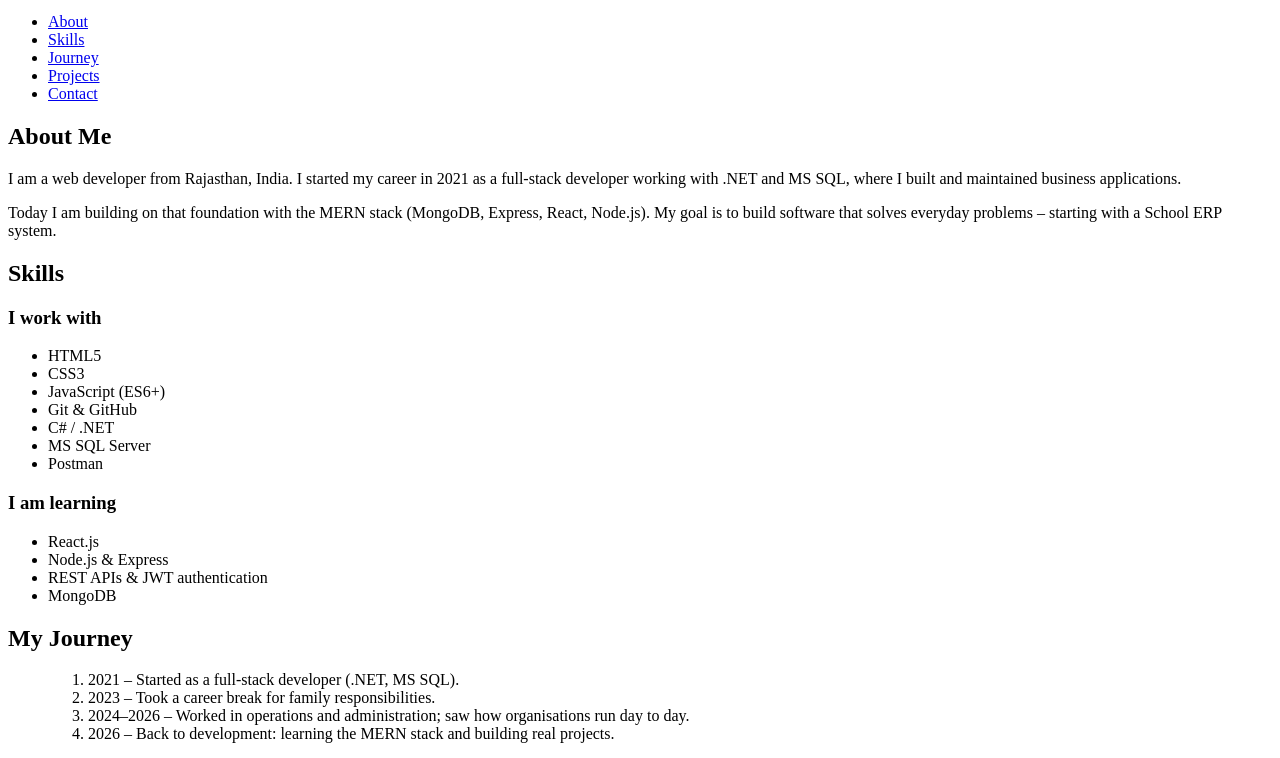
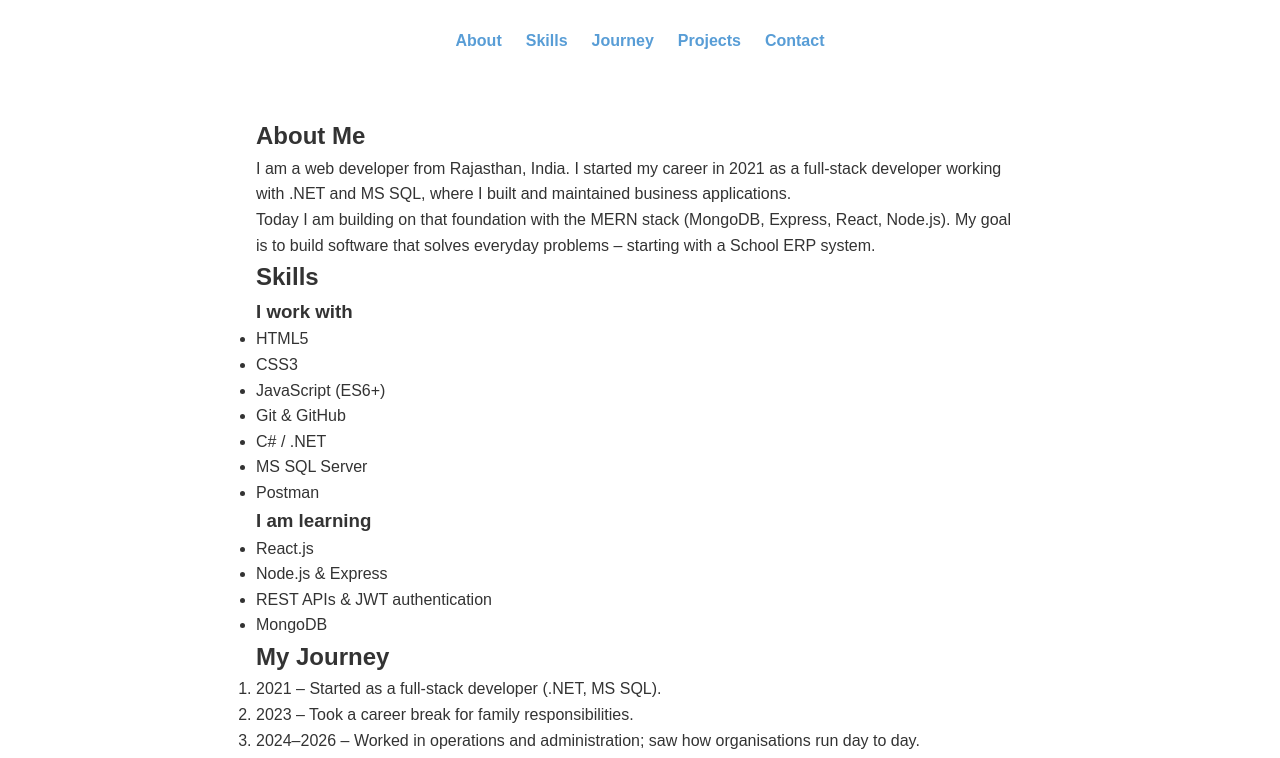
Before and after one commit to himanshu-saini-dev/portfolio, a plain HTML site: page index.html in a window 1280 px wide. Shown: the part 101-859 px from the top of the page. Drawn offline with Linux system fonts and the light colour scheme.

Commit message:
Fix nav link, lists, project cards: add base CSS and flex nav

```diff
--- a/index.html
+++ b/index.html
@@ -7,6 +7,7 @@
     <meta name="description"
         content="Himanshu Saini – MERN stack developer from Rajasthan, India. Building practical web apps with React, Node.js and MongoDB.">
     <title>Himanshu Saini | MERN Stack Developer</title>
+    <link rel="stylesheet" href="style.css">
 </head>
 
 <body>
@@ -18,7 +19,7 @@
         <ul>
             <li><a href="#about">About</a></li>
             <li><a href="#skills">Skills</a></li>
-            <li><a href="#Journey">Journey</a></li>
+            <li><a href="#journey">Journey</a></li>
             <li><a href="#projects">Projects</a></li>
             <li><a href="#contact">Contact</a></li>
         </ul>
@@ -53,14 +54,14 @@
         </section>
         <section id="journey">
             <h2>My Journey</h2>
-            <ul>
+
             <ol>
                 <li>2021 – Started as a full-stack developer (.NET, MS SQL).</li>
                 <li>2023 – Took a career break for family responsibilities.</li>
                 <li>2024–2026 – Worked in operations and administration; saw how organisations run day to day.</li>
                 <li>2026 – Back to development: learning the MERN stack and building real projects.</li>
             </ol>
-            </ul>
+
         </section>
         <section id="projects">
             <h2>Projects</h2>
@@ -68,20 +69,25 @@
                 <h3>Learning Journal</h3>
                 <p>My daily notes on web development, Git and problem solving, updated every day.</p>
                 <a href="https://github.com/himanshu-saini-dev/learning" target="_blank">View on GitHub</a>
+            </article>
+            <article>
                 <h3>Git Practice</h3>
                 <p>Hands-on practice with branches, merge conflicts and pull requests.</p>
                 <a href="https://github.com/himanshu-saini-dev/git-practice" target="_blank">View on GitHub</a>
+            </article>
+            <article>
                 <h3>School ERP (in progress)</h3>
                 <p>A MERN app for managing students, attendance and fees. Coming soon.</p>
                 <a href="https://github.com/himanshu-saini-dev" target="_blank">Follow on GitHub</a>
             </article>
+
 
         </section>
         <section id="contact">
             <h2>Contact Me</h2>
             <p>Have a role or project in mind? Send me a message.</p>
             <form>
-                <label for="name">Name:</label>
+                <label for="name" minlength="3">Name:</label>
                 <input type="text" id="name" name="name" required>
                 <label for="email">Email:</label>
                 <input type="email" id="email" name="email" required>
--- /dev/null
+++ b/style.css
@@ -0,0 +1,42 @@
+* {
+    box-sizing: border-box;
+    margin: 0;
+    padding: 0;
+}
+:root {
+    --primary-color: #589dd6;
+    --secondary-color: #f4f4f4;
+    --text-color: #333;
+    --font-family: 'Arial', sans-serif;
+    --bg-color: #fff;
+}
+
+body {
+    font-family: var(--font-family);
+    background-color: var(--bg-color);
+    color: var(--text-color);
+    line-height: 1.6;
+    padding: 20px;
+}
+main {
+    max-width: 800px;
+    margin: 0 auto;
+    padding: 2rem 1rem;
+}
+header {
+    text-align: center;
+    margin-bottom: 2rem;
+    color: var(--primary-color);
+}
+nav ul {
+    list-style: none;
+    display: flex;
+    justify-content: center;
+    gap: 1.5rem;
+    margin-bottom: 2rem;
+}
+nav a {
+    text-decoration: none;
+    color: var(--primary-color);
+    font-weight: bold;
+}
```
Lines whose indentation alone changed are shown as unchanged.
